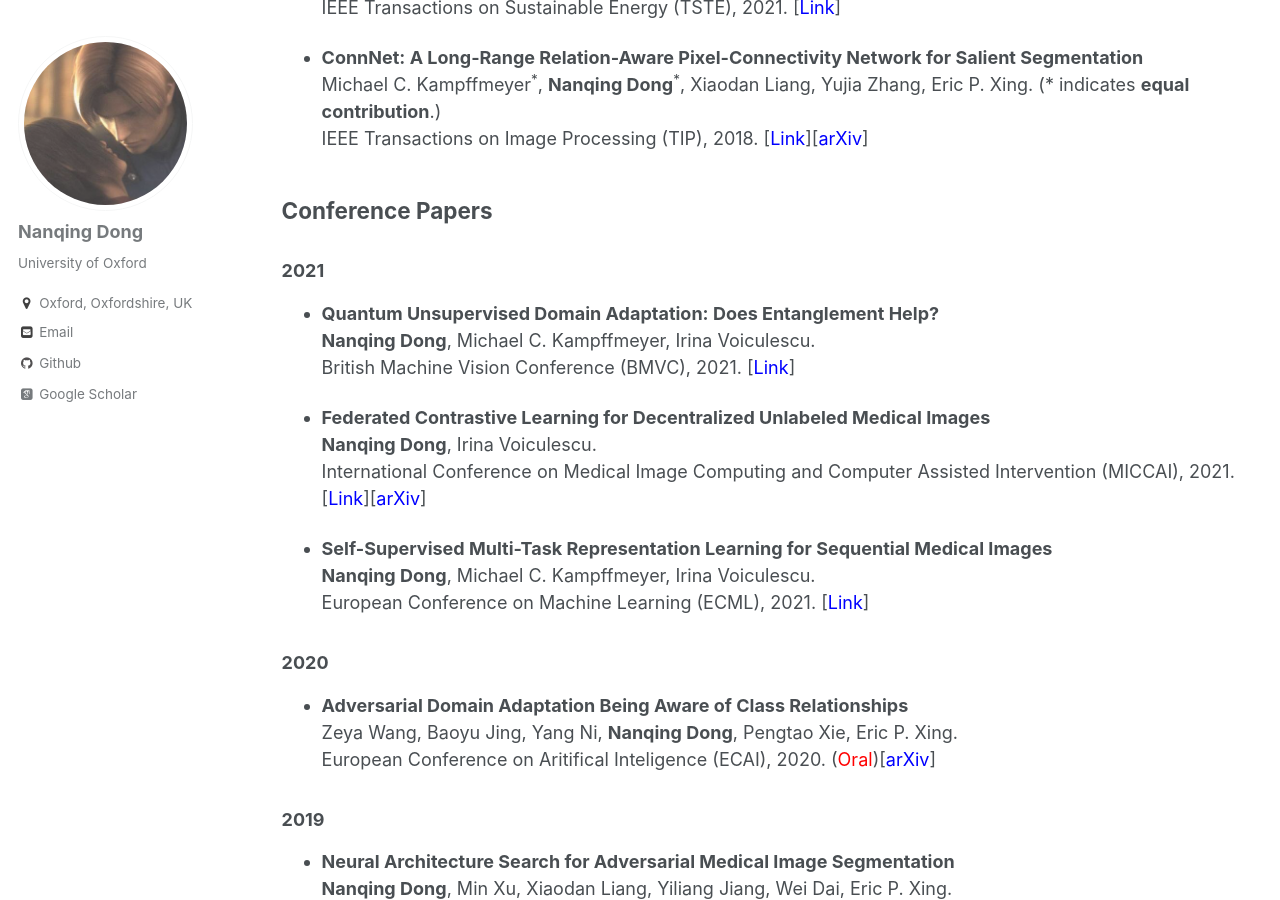
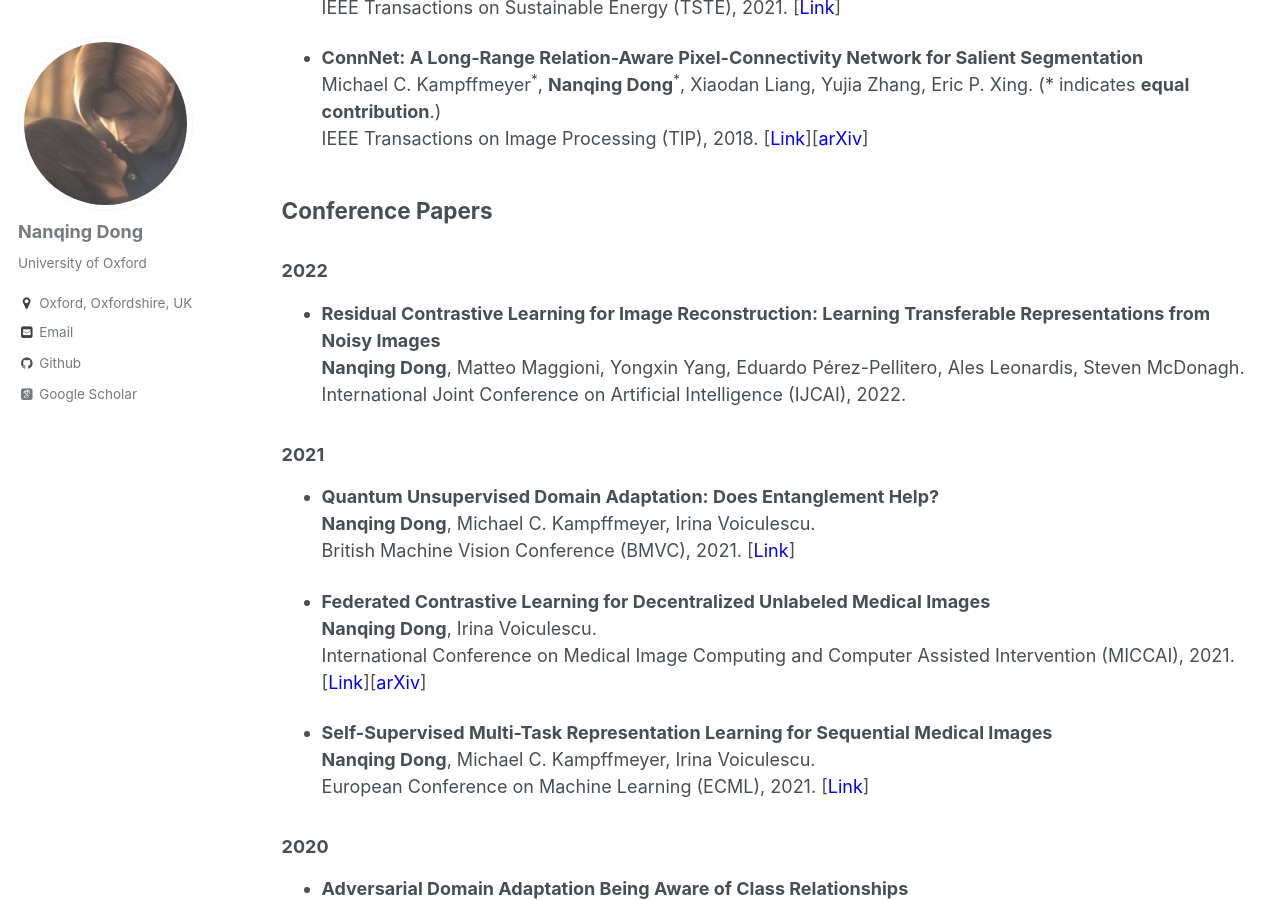
Before and after one commit to eveningdong/eveningdong.github.io, a Jekyll site: the page built from _pages/publications.md, in a window 1280 px wide and 900 px high, scrolled down 428 px. Built offline with Jekyll 4.4.1, drawn with Linux system fonts in a browser that asks for light colours; some web fonts are replaced.

Commit message:
add ijcai

```diff
--- a/_pages/publications.md
+++ b/_pages/publications.md
@@ -4,13 +4,6 @@ title: "Publications"
 permalink: /publications/
 author_profile: true
 ---
-
-<!-- ## Technical Reports -->
-
-<!-- ## Preprints
-* **Towards Robust Medical Image Segmentation on Small-Scale Data with Incomplete Labels**
-
-  [[<span style="color:blue">arXiv</span>]](https://arxiv.org/pdf/2011.14164.pdf)[[<span style="color:blue">RG</span>]](https://www.researchgate.net/publication/346510510_Towards_Robust_Medical_Image_Segmentation_on_Small-Scale_Data_with_Incomplete_Labels) -->
 
 
 ## Journal Papers
@@ -27,6 +20,12 @@ author_profile: true
   IEEE Transactions on Image Processing (TIP), 2018. [[<span style="color:blue">Link</span>]](https://ieeexplore.ieee.org/document/8576646)[[<span style="color:blue">arXiv</span>]](https://arxiv.org/pdf/1804.07836.pdf)
 
 ## Conference Papers
+### 2022
+* **Residual Contrastive Learning for Image Reconstruction: Learning Transferable Representations from Noisy Images**
+  **Nanqing Dong**, Matteo Maggioni, Yongxin Yang, Eduardo Pérez-Pellitero, Ales Leonardis, Steven McDonagh.
+  International Joint Conference on Artificial Intelligence (IJCAI), 2022.
+
+
 ### 2021
 * **Quantum Unsupervised Domain Adaptation: Does Entanglement Help?**
   **Nanqing Dong**, Michael C. Kampffmeyer, Irina Voiculescu.
```
